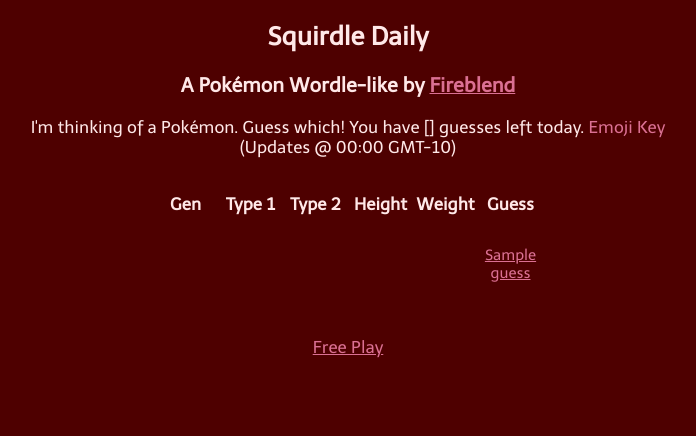
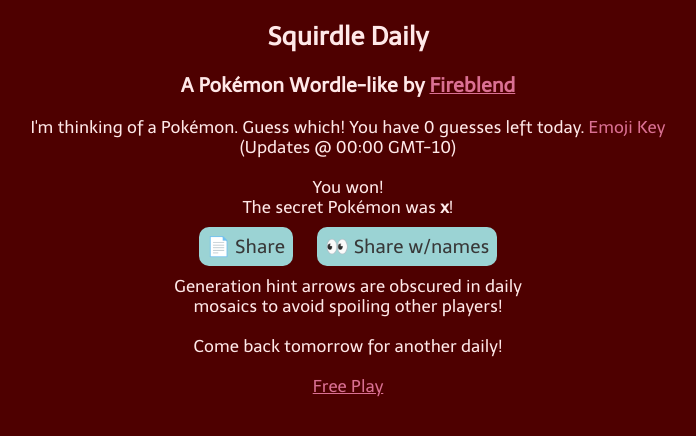
Before and after one commit to Fireblend/squirdle, a Flask app: template templates/daily.html in a window 1280 px wide. Shown: the top 436 px of the page, without its empty margins (292-988 px from the left). Run offline with Flask 2, Linux system fonts and the light colour scheme; the template is opened without the code that fills it: most values are stand-ins (such as "Sample title", 1, 10 or a date in 2020).

Commit message:
Javascript rework

```diff
--- a/app.py
+++ b/app.py
@@ -15,15 +15,14 @@
 def getCookieData(daily=""):
     # Cookies prepended with "d_" refer to daily mode cookies.
     prefix = "d_" if daily else ""
-    secret = request.cookies.get(prefix+'secret')
-    attempts = int(request.cookies.get(prefix+'attempts'))
-    maxGen = request.cookies.get(prefix+'max_gen')
+    secret = request.cookies.get(prefix+'secret_poke')
+    attempts = int(request.cookies.get(prefix+'t_attempts'))
+    maxGen = request.cookies.get(prefix+'max_gene')
     maxGen = maxGen if maxGen else 8
-    minGen = request.cookies.get(prefix+'min_gen')
+    minGen = request.cookies.get(prefix+'min_gene')
     minGen = minGen if minGen else 1
     return secret, attempts, minGen, maxGen
 
-"""
 # Stat collecting: Sends guesses, secret pokemon, remaining attempts and whether it's a daily attempt to a stats endpoint.
 def sendStats(previousGuesses, gameOver, secret, attempts, daily, minGen, maxGen):
     # Skip if API URL or key not available.
@@ -33,10 +32,10 @@
                           "daily":daily, "timestamp":str(datetime.now())})
 
     return requests.post(API_STATS_URL, headers={"x-api-key":API_KEY}, json={"message":message})
-"""
 
 # Shows the current state of the game to handle GET calls
 def showGameState(is_daily):
+    day = getDay() if is_daily else None
     secret, attempts, minGen, maxGen = getCookieData(daily=is_daily)
 
     with open("static/pokedex.json") as pokefile:
@@ -44,7 +43,7 @@
 
     imgs = [url_for('static', filename=f'{x}.png') for x in ['correct','up','down','wrongpos','wrong']]
 
-    return render_template("daily.html" if is_daily else "index.html", pokedex=pokedex, mingen=minGen, maxgen=maxGen,
+    return render_template("daily.html" if is_daily else "index.html", pokedex=pokedex, mingen=minGen, maxgen=maxGen, day=day,
                             pokemon=getPokeList(mingen=minGen, maxgen=maxGen), secret=secret, attempts=attempts, im=imgs)
 
 # Handles a new game, mostly sets cookies needed to play a new game
@@ -65,20 +64,21 @@
         mingen, maxgen = maxgen, mingen
 
     guessesMap = {0:'5', 1:'5', 2:'6', 3:'6', 4:'7', 5:'7', 6:'8', 7:'8'}
+
     # Set cookies for new game
     resp = make_response(redirect(url_for('daily' if is_daily else 'index')))
     resp.set_cookie(prefix+'guessesv2', "", expires=expire_date)
-    resp.set_cookie(prefix+'secret', getPokemon(daily=is_daily, mingen=mingen, maxgen=maxgen), expires=expire_date)
-    resp.set_cookie(prefix+'min_gen', f"{mingen}", expires=expire_date)
-    resp.set_cookie(prefix+'max_gen', f"{maxgen}", expires=expire_date)
-    resp.set_cookie(prefix+'attempts', guessesMap[maxgen-mingen], expires=expire_date)
+    resp.set_cookie(prefix+'secret_poke', getPokemon(daily=is_daily, mingen=mingen, maxgen=maxgen), expires=expire_date)
+    resp.set_cookie(prefix+'min_gene', f"{mingen}", expires=expire_date)
+    resp.set_cookie(prefix+'max_gene', f"{maxgen}", expires=expire_date)
+    resp.set_cookie(prefix+'t_attempts', guessesMap[maxgen-mingen], expires=expire_date)
     return resp
 
 # Handle GET requests to index page (free play mode)
 @app.route("/")
 def index():
     # If new game is requested, set cookies accordingly
-    if 'clear' in request.args or not 'secret' in request.cookies:
+    if 'clear' in request.args or not 'secret_poke' in request.cookies:
         return handleNewGame(is_daily=False)
     return showGameState(is_daily=False)
 
@@ -86,7 +86,7 @@
 @app.route("/daily")
 def daily():
     # If new game is requested, set cookies accordingly
-    if 'clear' in request.args or not 'secret' in request.cookies:
+    if not 'd_secret_poke' in request.cookies:
         return handleNewGame(is_daily=True)
     return showGameState(is_daily=True)
 
--- a/static/scripts.js
+++ b/static/scripts.js
@@ -65,7 +65,17 @@
     });
   }
 
-  function copyCurrentDay(text) {
+  function copyCurrentDay(attempts, day, names) {
+    var guesses = JSON.parse(getCookie("guessesv2", day > -1))
+    var gnum = guesses.length == attempts? "X" : guesses.length
+    var dailyinfo = day == -1?"":("Daily "+day+" - ")
+
+    var text = "Squirdle "+dailyinfo+gnum+"/"+attempts
+
+    for (const guess of guesses) {
+      text = text+"\n"+guess.mosaic+(names?guess.name:"")
+    }
+
     var success = "Copied mosaic to clipboard!";
     if (window.clipboardData && window.clipboardData.setData) {
         alert(success);
@@ -88,14 +98,16 @@
     }
   }
 
-  function setCookie(cname, cvalue, exdays) {
+  function setCookie(cname, cvalue, exdays, daily) {
+    cname = (daily?"d_":"")+cname
     const d = new Date();
     d.setTime(d.getTime() + (exdays*24*60*60*1000));
     let expires = "expires="+ d.toUTCString();
-    document.cookie = cname + "=" + cvalue + ";" + expires + ";path=/"+";samesite=strict";
+    document.cookie = cname + "=" + cvalue + ";" + expires + ";path=/"+";secure;samesite=strict";
   }
 
-    function getCookie(cname) {
+    function getCookie(cname, daily) {
+      cname = (daily?"d_":"")+cname
       var cookies = ` ${document.cookie}`.split(";");
       for (var i = 0; i < cookies.length; i++) {
         var cookie = cookies[i].split("=");
@@ -120,9 +132,8 @@
       return element;
     }
 
-
-    function showState(attempts) {
-      var guesses = getCookie("guessesv2")
+    function showState(attempts, daily) {
+      var guesses = getCookie("guessesv2", daily)
       guesses = guesses == ""? []:JSON.parse(guesses)
       document.getElementById("guesses").style.display = guesses.length > 0? "block":"none";
       var lastAttempt = ""
@@ -148,7 +159,7 @@
         }
       }
 
-      var secret_name = getCookie("secret")
+      var secret_name = getCookie("secret_poke", daily)
       if(secret_name == lastAttempt){
         document.getElementById("guessform").style.display = "none";
         document.getElementById("results").style.display = "block";
@@ -162,12 +173,11 @@
       document.getElementById("attempts").innerHTML = attempts-guesses.length
     }
 
-    function handleGuess(dex, attempts, im1, im2, im3, im4, im5) {
-      console.log(im1)
+    function handleGuess(dex, attempts, daily, im1, im2, im3, im4, im5) {
       const imgs = {'🟩':im1, '🔼':im2, '🔽':im3, '🟨':im4, '🟥':im5}
 
       var guess_name = document.getElementById("guess").value
-      var secret_name = getCookie("secret")
+      var secret_name = getCookie("secret_poke", daily)
       guess = dex[guess_name]
 
       if (guess == null) {
@@ -175,29 +185,27 @@
         return
       }
       document.getElementById("error").style.display = "none";
+      document.getElementById("guess").value = "";
 
       secret = dex[secret_name]
 
       var gen = guess[0] == secret[0] ? "🟩" : guess[0] < secret[0]? '🔼':'🔽'
-      var t1 = guess[1] == secret[1] ? "🟩" : guess[1] == secret[1] ? '🟨':'🟥'
-      var t2 = guess[2] == secret[2] ? "🟩" : guess[2] == secret[2] ? '🟨':'🟥'
+      var t1 = guess[1] == secret[1] ? "🟩" : guess[1] == secret[2] ? '🟨':'🟥'
+      var t2 = guess[2] == secret[2] ? "🟩" : guess[2] == secret[1] ? '🟨':'🟥'
       var h = guess[3] == secret[3] ? "🟩" : guess[3] < secret[3]? '🔼':'🔽'
       var w = guess[4] == secret[4] ? "🟩" : guess[4] < secret[4]? '🔼':'🔽'
 
-      var emoji = gen+t1+t2+h+w
-
-      var pokeinfo = "<b>Gen:</b> "+guess[0]+"<br><b>Type 1:</b> "+guess[1]+"<br><b>Type 2:</b> "+guess[2]+
+      var pokeinfo = "<b>Gen:</b> "+guess[0]+"<br><b>Type 1:</b> "+guess[1]+
+                     "<br><b>Type 2:</b> "+(guess[2]==""?"None":guess[2])+
                      "<br><b>Height:</b> "+guess[3]+"<br><b>Weight:</b> "+guess[4]
 
       var guess = {"hints":[imgs[gen], imgs[t1], imgs[t2], imgs[h], imgs[w]],
-                   "name":guess_name, "info":pokeinfo, "emoji":emoji}
+                   "name":guess_name, "info":pokeinfo, "mosaic":gen+t1+t2+h+w}
 
-      var guesses = getCookie("guessesv2")
+      var guesses = getCookie("guessesv2", daily)
       guesses = guesses == ""? []:JSON.parse(guesses)
 
-      console.log(guesses)
       guesses.push(guess)
-      setCookie("guessesv2", JSON.stringify(guesses), 100)
-
-      showState(attempts)
+      setCookie("guessesv2", JSON.stringify(guesses), 100, daily)
+      showState(attempts,daily)
     }
--- a/templates/daily.html
+++ b/templates/daily.html
@@ -4,89 +4,65 @@
     <link rel="preconnect" href="https://fonts.googleapis.com">
     <link rel="preconnect" href="https://fonts.gstatic.com" crossorigin>
     <link href="https://fonts.googleapis.com/css2?family=Telex" rel="stylesheet">
+    <link rel= "stylesheet" type= "text/css" href= "{{ url_for('static',filename='style-daily.css') }}">
     <script src="{{url_for('static', filename='scripts.js')}}"></script>
-    <link rel= "stylesheet" type= "text/css" href= "{{ url_for('static',filename='style-daily.css') }}">
     <meta name="viewport" content="width=device-width, initial-scale=1.0">
 </head>
 <body>
 
 <h2>Squirdle Daily</h2>
 <h3>A Pokémon Wordle-like by <a href="https://www.fireblend.com">Fireblend</a></h3>
-I'm thinking of a Pokémon. Guess which! You have {{attempts}} guesses left today. <div class="tooltip">Emoji Key<span class="tooltiptext">🟩: Correct guess<br>🟥: Incorrect Guess<br>🟨: Type in wrong position<br>🔼: Guessed too low<br>🔽: Guessed too high</span></div>
+I'm thinking of a Pokémon. Guess which! You have <span id="attempts"></span> guesses left today. <div class="tooltip">Emoji Key<span class="tooltiptext">🟩: Correct guess<br>🟥: Incorrect Guess<br>🟨: Type in wrong position<br>🔼: Guessed too low<br>🔽: Guessed too high</span></div>
 <br>(Updates @ 00:00 GMT-10)
-<br><br>
-{% if data|length > 0 %}
-<div class="guesses">
-    <div class="row">
-        {% for hint in ["Gen", "Type 1", "Type 2", "Height", "Weight", "Guess"] %}
-        <div class='column'>
-            <p class="hint">{{hint}}</p>
-        </div>
-        {% endfor %}
+<br>
+
+<div id="guesses" class="guesses">
+  <div class="row">
+    <div class='column'>
+        <p class="hint">Gen</p>
     </div>
+    <div class='column'>
+        <p class="hint">Type 1</p>
+    </div>
+    <div class='column'>
+        <p class="hint">Type 2</p>
+    </div>
+    <div class='column'>
+        <p class="hint">Height</p>
+    </div>
+    <div class='column'>
+        <p class="hint">Weight</p>
+    </div>
+  </div>
+</div><br>
 
-    {% for x in data %}
-        <div class="row">
-        {% for hint in ["Gen", "Type 1", "Type 2", "Height", "Weight", "Guess"] %}
-              <div class='column'>
-              {% if hint == "Guess" %}
-              <div class="tooltip"><p class=guess>{{x[hint]}}</p>
-                <span class="tooltiptext">{{x["pokeinfo"] | safe}}</span>
-              </div>
-              {% else %}
-                {% if x[hint] == "🟩" %}
-                <img class=emoji src="{{url_for('static', filename='correct.png') }}">
-                {% endif %}
-                {% if x[hint] == "🟥" %}
-                <img class=emoji src="{{url_for('static', filename='wrong.png') }}">
-                {% endif %}
-                {% if x[hint] == "🟨" %}
-                <img class=emoji src="{{url_for('static', filename='wrongpos.png') }}">
-                {% endif %}
-                {% if x[hint] == "🔼" %}
-                <img class=emoji src="{{url_for('static', filename='up.png') }}">
-                {% endif %}
-                {% if x[hint] == "🔽" %}
-                <img class=emoji src="{{url_for('static', filename='down.png') }}">
-                {% endif %}
-              {% endif %}
-            </div>
-            {% endfor %}
-        </div>
-        {% endfor %}
-    </div>
-</div><br>
-{%endif%}
+<p id="error" style="display: none;">Pokemon not found!</p>
+<form id="guessform" autocomplete="off" onsubmit="return false;">
+  <div class="autocomplete">
+    <input class="guess_input" id="guess" type="text" name="guess" placeholder="Pokemon Name">
+  </div>
+  <input class="guess_input" type="submit" value="Submit" onclick="handleGuess({{pokedex}},{{attempts}},true,'{{im[0]}}', '{{im[1]}}', '{{im[2]}}', '{{im[3]}}', '{{im[4]}}')">
+</form>
 
-{% if gameOver == 0 %}
-{% if error %}
-Pokemon not found!
-{% endif %}
-<form autocomplete="off" onsubmit="return false;">
-  <div class="autocomplete">
-    <input id="guess" type="text" name="guess" placeholder="Pokemon Name">
-  </div>
-  <input type="submit" value="Submit" onclick="handleGuess('{{pokedex}}')">
-</form>
-{% endif %}
-{% if gameOver == 1 %}
-You won!
-{% endif %}
-{% if gameOver == 2 %}
-You lost!
-{% endif %}
-{% if gameOver > 0 %}
-The secret Pokémon was <b>{{secret}}</b>!<br>
-<a class="togglec" onclick="copyCurrentDay('{{mosaic|safe}}')" href="#">📄 Share</a>
-<a class="togglec" onclick="copyCurrentDay('{{mosaic_names|safe}}')" href="#">👀 Share w/names</a><br>
+
+<div id="results" style="display: none;">
+  <span id="won" style="display: none;">You won!</span>
+  <span id="lost" style="display: none;">You lost!</span>
+  <span>The secret Pokémon was <b>{{secret}}</b>!</span><br>
+  <a class="togglec" onclick="copyCurrentDay({{attempts}},{{day}},false)" href="#">📄 Share</a>
+  <a class="togglec" onclick="copyCurrentDay({{attempts}},{{day}},true)" href="#">👀 Share w/names</a><br>
 Generation hint arrows are obscured in daily<br>mosaics to avoid spoiling other players!<br><br>
 Come back tomorrow for another daily!
-{% endif %}
+</div>
+
 <br><a href="{{ url_for('index') }}">Free Play</a>
 
 <script>
-var pokemon = {{pokemon | safe}};
-autocomplete(document.getElementById("guess"), pokemon);
+  document.addEventListener('DOMContentLoaded', (event) => {
+    var pokemon = {{pokemon | safe}};
+    autocomplete(document.getElementById("guess"), pokemon);
+    showState({{attempts}}, true);
+  })
 </script>
 
 </body>
```
Also changed, not shown: templates/index.html (+4 -6 lines), serverless.yml (line endings or trailing spaces).
